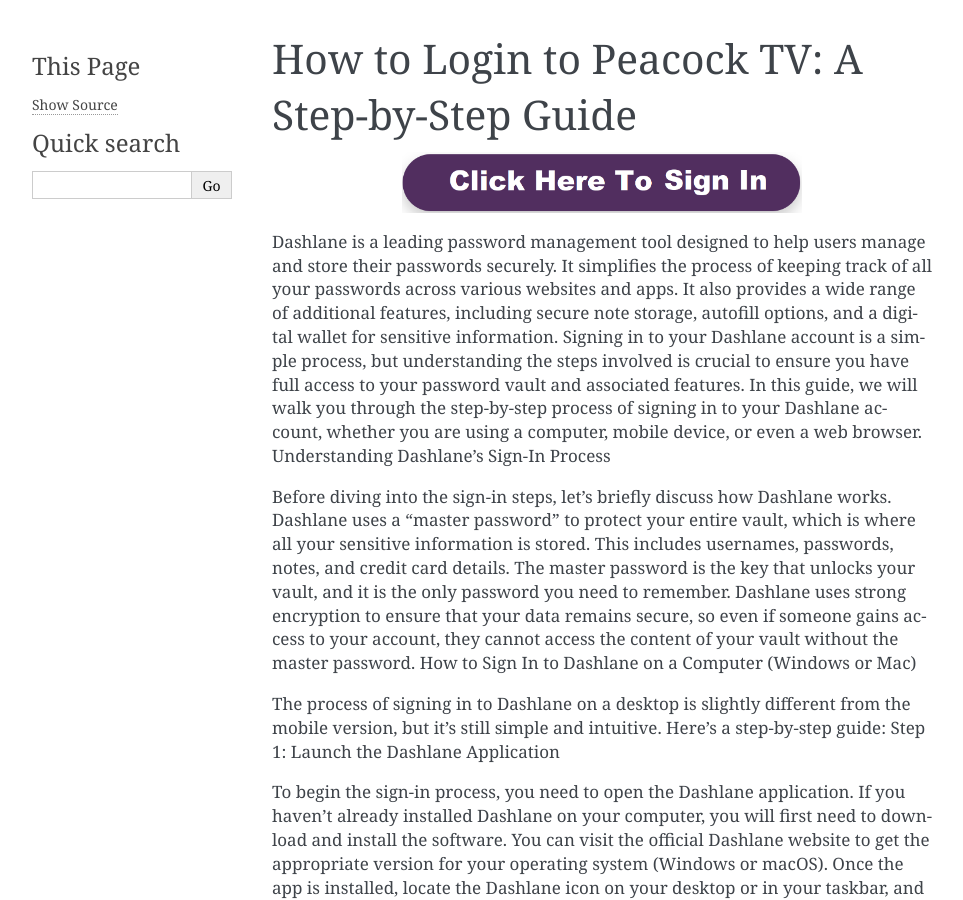
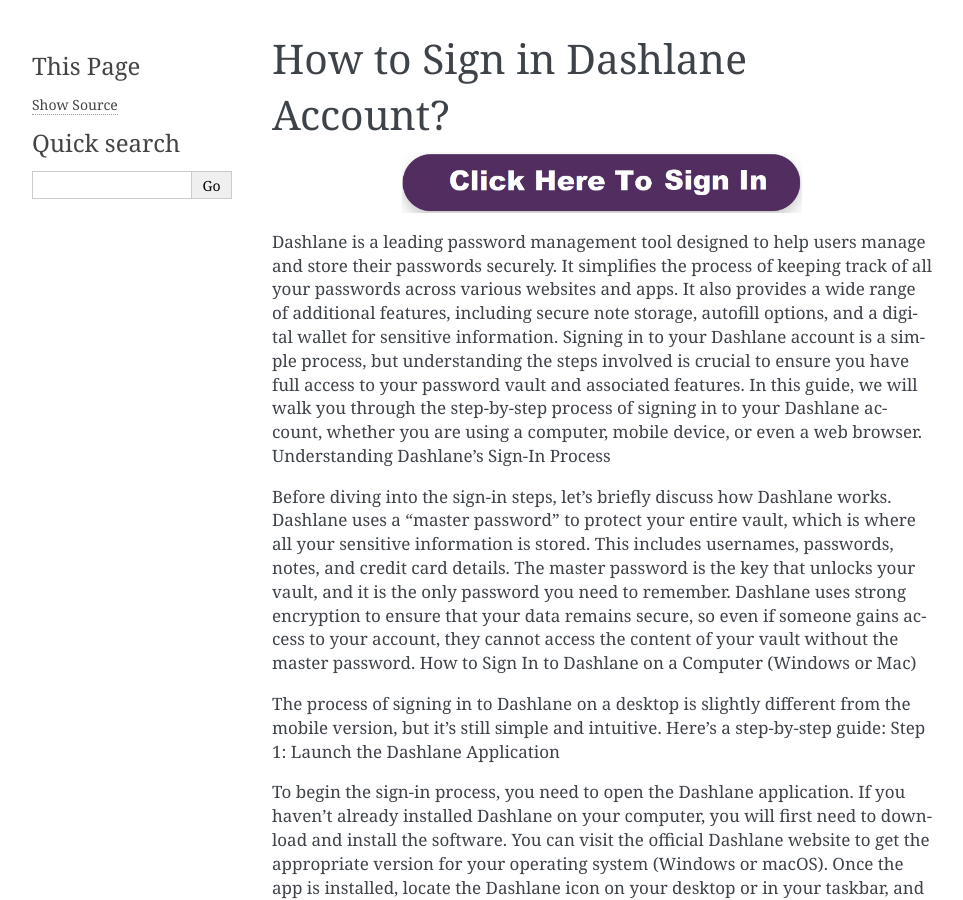
Before and after one commit to Somiyana/How-to-Sign-In-Dashlane-Account, a Sphinx documentation site: the page built from docs/index.rst, in a window 1280 px wide and 900 px high. Shown: the whole window, without its empty margins (148-1111 px from the left). Built offline with Sphinx 7.4.7, drawn with Linux system fonts in a browser that asks for light colours.

Commit message:
Update index.rst

```diff
--- a/docs/index.rst
+++ b/docs/index.rst
@@ -1,4 +1,4 @@
-How to Login to Peacock TV: A Step-by-Step Guide
+How to Sign in Dashlane Account?
 ------------------------------------------------------------------
 
 .. toctree::
```
